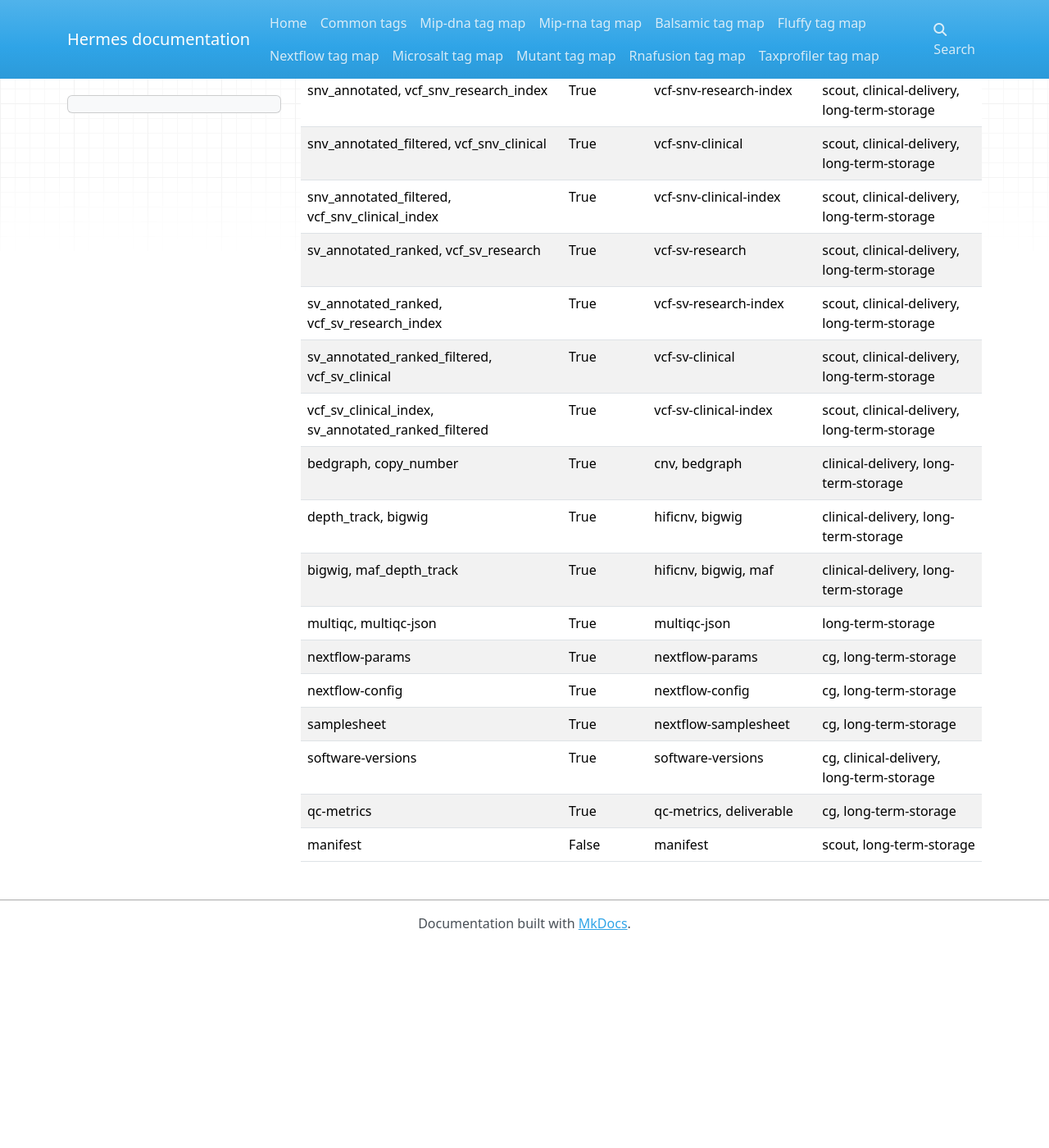
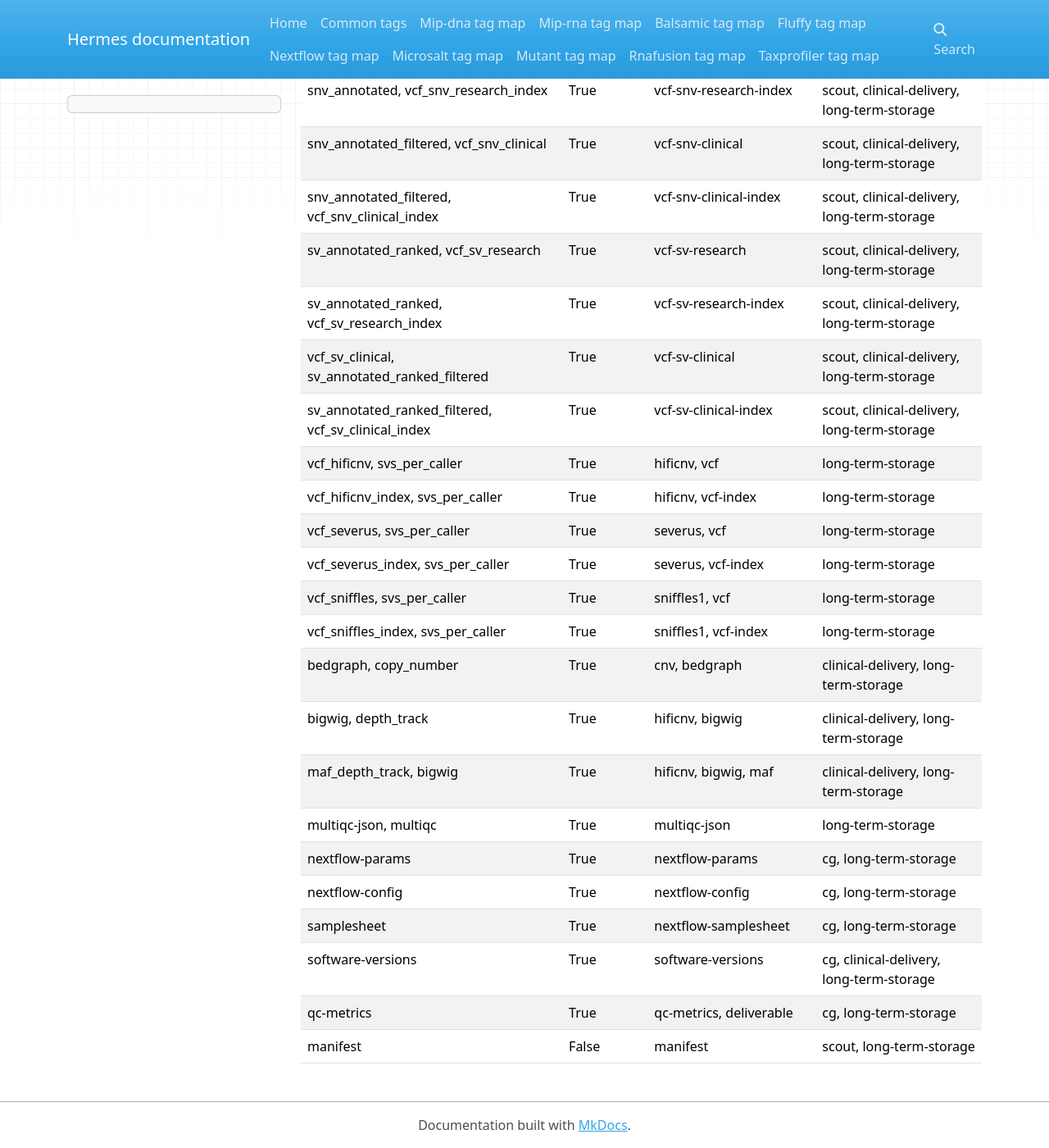
Before and after one commit to Clinical-Genomics/hermes, an MkDocs documentation site: the page built from docs/nallo_map.md, in a window 1280 px wide and 1400 px high, scrolled down 1986 px. Shown: the whole window at 82% size. Built offline with MkDocs 1.6.1, drawn with Linux system fonts in a browser that asks for light colours; nearby versions of some CDN libraries; before the commit the page ends 3140 px from its top, so only the background shows below that; some of the changed text lies outside the part shown.

Commit message:
update docs

```diff
--- a/docs/nallo_map.md
+++ b/docs/nallo_map.md
@@ -1,32 +1,32 @@
 | Nallo tags                                          | Mandatory   | HK tags                             | Used by                                     |
 |-----------------------------------------------------|-------------|-------------------------------------|---------------------------------------------|
 | alignment, alignment_haplotags                      | True        | bam, haplotags                      | scout, clinical-delivery, long-term-storage |
-| alignment, alignment_haplotags_index                | True        | bam-index, haplotags                | scout, clinical-delivery, long-term-storage |
+| alignment_haplotags_index, alignment                | True        | bam-index, haplotags                | scout, clinical-delivery, long-term-storage |
 | summary_hap1, assembly                              | True        | hap1, assembly, assembly-summary    | clinical-delivery, long-term-storage        |
 | summary_hap2, assembly                              | True        | hap2, assembly, assembly-summary    | clinical-delivery, long-term-storage        |
 | assembly_aligned, assembly                          | True        | bam, assembly                       | clinical-delivery, long-term-storage        |
 | assembly_aligned_index, assembly                    | True        | bam-index, assembly                 | clinical-delivery, long-term-storage        |
-| hap1, methylation_pileup                            | True        | bed, hap1, modkit-pileup            | clinical-delivery, long-term-storage        |
+| methylation_pileup, hap1                            | True        | bed, hap1, modkit-pileup            | clinical-delivery, long-term-storage        |
 | methylation_pileup, hap1_index                      | True        | bed-index, hap1, modkit-pileup      | clinical-delivery, long-term-storage        |
 | methylation_pileup, hap2                            | True        | bed, hap2, modkit-pileup            | clinical-delivery, long-term-storage        |
 | methylation_pileup, hap2_index                      | True        | bed-index, hap2, modkit-pileup      | clinical-delivery, long-term-storage        |
-| ungrouped, methylation_pileup                       | True        | bed, ungrouped, modkit-pileup       | clinical-delivery, long-term-storage        |
-| ungrouped_index, methylation_pileup                 | True        | bed-index, ungrouped, modkit-pileup | clinical-delivery, long-term-storage        |
-| qc_bam, mosdepth_d4                                 | True        | coverage, d4                        | scout, clinical-delivery, long-term-storage |
-| multiqc, multiqc-html                               | True        | multiqc-html                        | scout, clinical-delivery, long-term-storage |
-| pedigree, pedigree_fam                              | True        | pedigree                            | clinical-delivery, scout, long-term-storage |
-| somalier, relate_html                               | True        | somalier, relate-html               | clinical-delivery, scout, long-term-storage |
-| somalier, relate_pairs                              | True        | somalier, relate-pairs              | scout, long-term-storage                    |
-| somalier, relate_samples                            | True        | somalier, relate-samples            | scout, long-term-storage                    |
-| report, deepvariant                                 | True        | deepvariant-report                  | clinical-delivery, long-term-storage        |
+| methylation_pileup, ungrouped                       | True        | bed, ungrouped, modkit-pileup       | clinical-delivery, long-term-storage        |
+| methylation_pileup, ungrouped_index                 | True        | bed-index, ungrouped, modkit-pileup | clinical-delivery, long-term-storage        |
+| mosdepth_d4, qc_bam                                 | True        | coverage, d4                        | scout, clinical-delivery, long-term-storage |
+| multiqc-html, multiqc                               | True        | multiqc-html                        | scout, clinical-delivery, long-term-storage |
+| pedigree_fam, pedigree                              | True        | pedigree                            | clinical-delivery, scout, long-term-storage |
+| relate_html, somalier                               | True        | somalier, relate-html               | clinical-delivery, scout, long-term-storage |
+| relate_pairs, somalier                              | True        | somalier, relate-pairs              | scout, long-term-storage                    |
+| relate_samples, somalier                            | True        | somalier, relate-samples            | scout, long-term-storage                    |
+| deepvariant, report                                 | True        | deepvariant-report                  | clinical-delivery, long-term-storage        |
 | paraphase                                           | True        | bam, paraphase                      | clinical-delivery, long-term-storage        |
-| paraphase_index, paraphase                          | True        | bam-index, paraphase                | clinical-delivery, long-term-storage        |
-| json, paraphase                                     | True        | paraphase, json                     | clinical-delivery, long-term-storage        |
+| paraphase, paraphase_index                          | True        | bam-index, paraphase                | clinical-delivery, long-term-storage        |
+| paraphase, json                                     | True        | paraphase, json                     | clinical-delivery, long-term-storage        |
 | vcf, paraphase                                      | False       | paraphase, vcf                      | clinical-delivery, long-term-storage        |
-| vcf_index, paraphase                                | False       | paraphase, vcf-index                | clinical-delivery, long-term-storage        |
-| sorted_repeats, vcf_str                             | True        | repeats, sorted, vcf                | long-term-storage                           |
+| paraphase, vcf_index                                | False       | paraphase, vcf-index                | clinical-delivery, long-term-storage        |
+| vcf_str, sorted_repeats                             | True        | repeats, sorted, vcf                | long-term-storage                           |
 | vcf_str_index, sorted_repeats                       | True        | repeats, sorted, vcf-index          | long-term-storage                           |
-| bam, spanning_repeats                               | True        | repeats, spanning, bam              | long-term-storage                           |
+| spanning_repeats, bam                               | True        | repeats, spanning, bam              | long-term-storage                           |
 | spanning_repeats, bam_index                         | True        | repeats, spanning, bam-index        | long-term-storage                           |
 | vcf_str, repeats_annotated                          | True        | vcf-str                             | scout, clinical-delivery, long-term-storage |
 | vcf_str_index, repeats_annotated                    | True        | vcf-str-index                       | scout, clinical-delivery, long-term-storage |
@@ -36,12 +36,18 @@
 | snv_annotated_filtered, vcf_snv_clinical_index      | True        | vcf-snv-clinical-index              | scout, clinical-delivery, long-term-storage |
 | sv_annotated_ranked, vcf_sv_research                | True        | vcf-sv-research                     | scout, clinical-delivery, long-term-storage |
 | sv_annotated_ranked, vcf_sv_research_index          | True        | vcf-sv-research-index               | scout, clinical-delivery, long-term-storage |
-| sv_annotated_ranked_filtered, vcf_sv_clinical       | True        | vcf-sv-clinical                     | scout, clinical-delivery, long-term-storage |
-| vcf_sv_clinical_index, sv_annotated_ranked_filtered | True        | vcf-sv-clinical-index               | scout, clinical-delivery, long-term-storage |
+| vcf_sv_clinical, sv_annotated_ranked_filtered       | True        | vcf-sv-clinical                     | scout, clinical-delivery, long-term-storage |
+| sv_annotated_ranked_filtered, vcf_sv_clinical_index | True        | vcf-sv-clinical-index               | scout, clinical-delivery, long-term-storage |
+| vcf_hificnv, svs_per_caller                         | True        | hificnv, vcf                        | long-term-storage                           |
+| vcf_hificnv_index, svs_per_caller                   | True        | hificnv, vcf-index                  | long-term-storage                           |
+| vcf_severus, svs_per_caller                         | True        | severus, vcf                        | long-term-storage                           |
+| vcf_severus_index, svs_per_caller                   | True        | severus, vcf-index                  | long-term-storage                           |
+| vcf_sniffles, svs_per_caller                        | True        | sniffles1, vcf                      | long-term-storage                           |
+| vcf_sniffles_index, svs_per_caller                  | True        | sniffles1, vcf-index                | long-term-storage                           |
 | bedgraph, copy_number                               | True        | cnv, bedgraph                       | clinical-delivery, long-term-storage        |
-| depth_track, bigwig                                 | True        | hificnv, bigwig                     | clinical-delivery, long-term-storage        |
-| bigwig, maf_depth_track                             | True        | hificnv, bigwig, maf                | clinical-delivery, long-term-storage        |
-| multiqc, multiqc-json                               | True        | multiqc-json                        | long-term-storage                           |
+| bigwig, depth_track                                 | True        | hificnv, bigwig                     | clinical-delivery, long-term-storage        |
+| maf_depth_track, bigwig                             | True        | hificnv, bigwig, maf                | clinical-delivery, long-term-storage        |
+| multiqc-json, multiqc                               | True        | multiqc-json                        | long-term-storage                           |
 | nextflow-params                                     | True        | nextflow-params                     | cg, long-term-storage                       |
 | nextflow-config                                     | True        | nextflow-config                     | cg, long-term-storage                       |
 | samplesheet                                         | True        | nextflow-samplesheet                | cg, long-term-storage                       |
```
